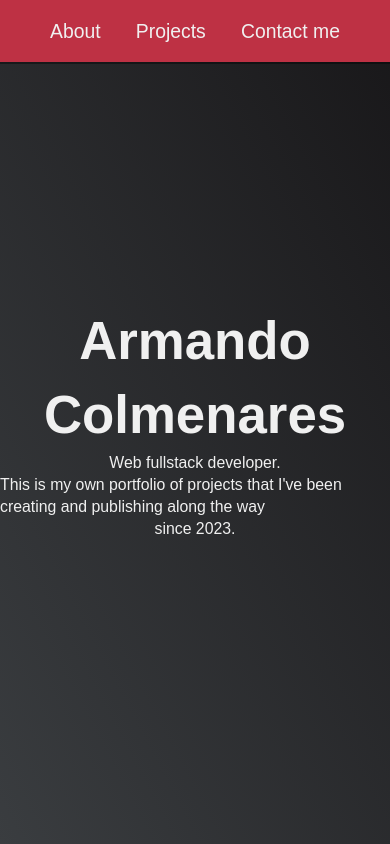
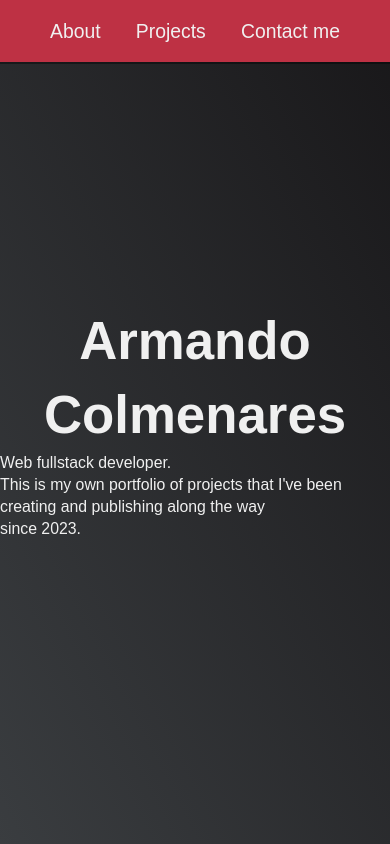
Before and after one commit to Armwcl97/ownWebSite, a React (Create React App) app: page / in a window 390 px wide. Shown: the top 844 px of the page. Built offline with nearby package versions, Linux system fonts and the light colour scheme.

Commit message:
modified:   src/CSS/App.css

```diff
--- a/src/CSS/App.css
+++ b/src/CSS/App.css
@@ -164,21 +164,6 @@ img {
   color: var(--main-red);
 }
 
-.welcome-section-inner{
-  display: flex;
-  flex-direction: column;
-  justify-content: center;
-  align-items: center;
-  width: 100%;
-height: 100vh;
-
-}
-
-@media (max-width: 28.75em){
-  .welcome-section-inner{
-    width: 100%;
-}
-}
 
 /* Projects section */
 
```
